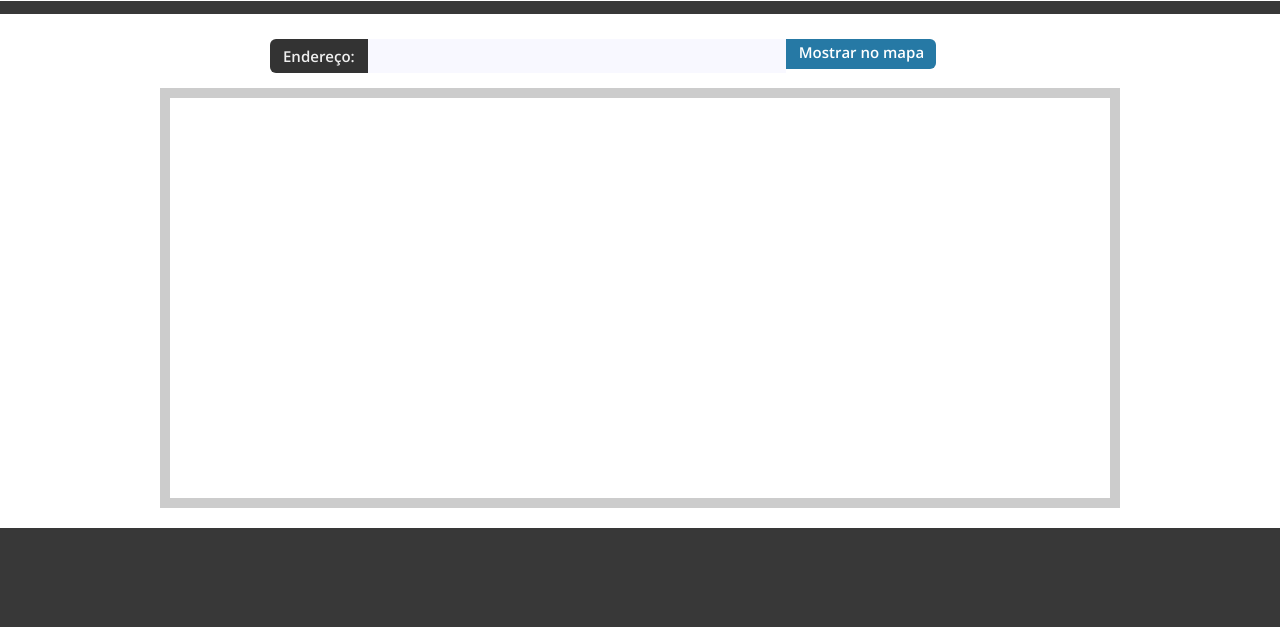
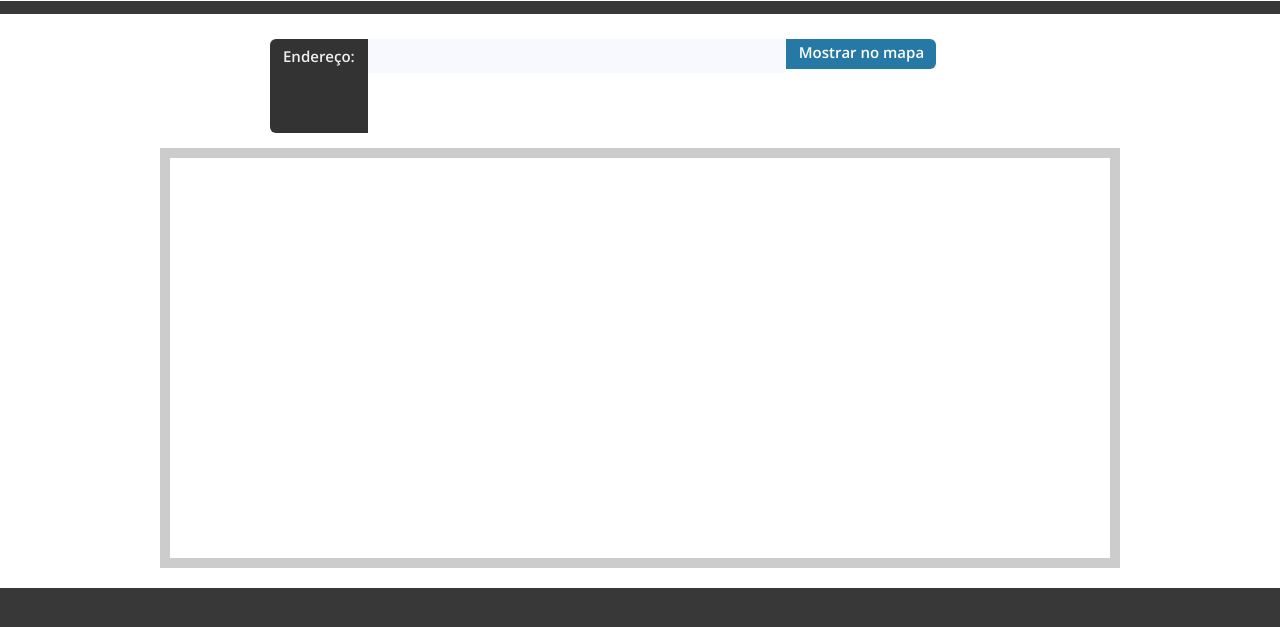
Before and after one commit to PastGhost/wherevent, a PHP site: page /eventos/mapa.html in a window 1280 px wide. Shown: the part 88-715 px from the top of the page. Run offline with PHP 8.4, Linux system fonts and the light colour scheme; some libraries are stand-ins or nearby versions.

Commit message:
Update estilo.css

```diff
--- a/eventos/estilo.css
+++ b/eventos/estilo.css
@@ -33,7 +33,7 @@ h1 {
 	color: #f0f0f0;
 	cursor: pointer;
 	display: block;
-	height: 20px;
+	height: 80px;
 	float: left;
 	font: 15px 'Open Sans',Arial;
 	padding: 7px 13px;
```
